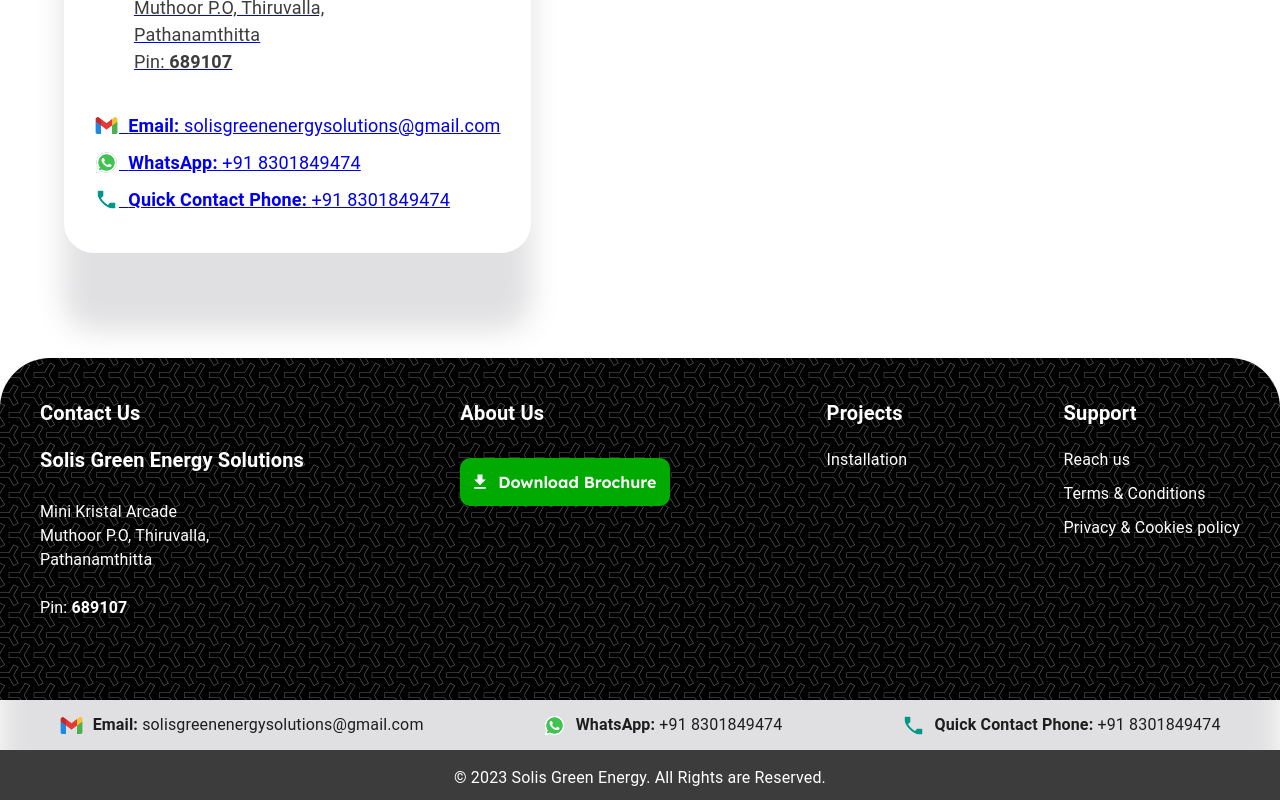
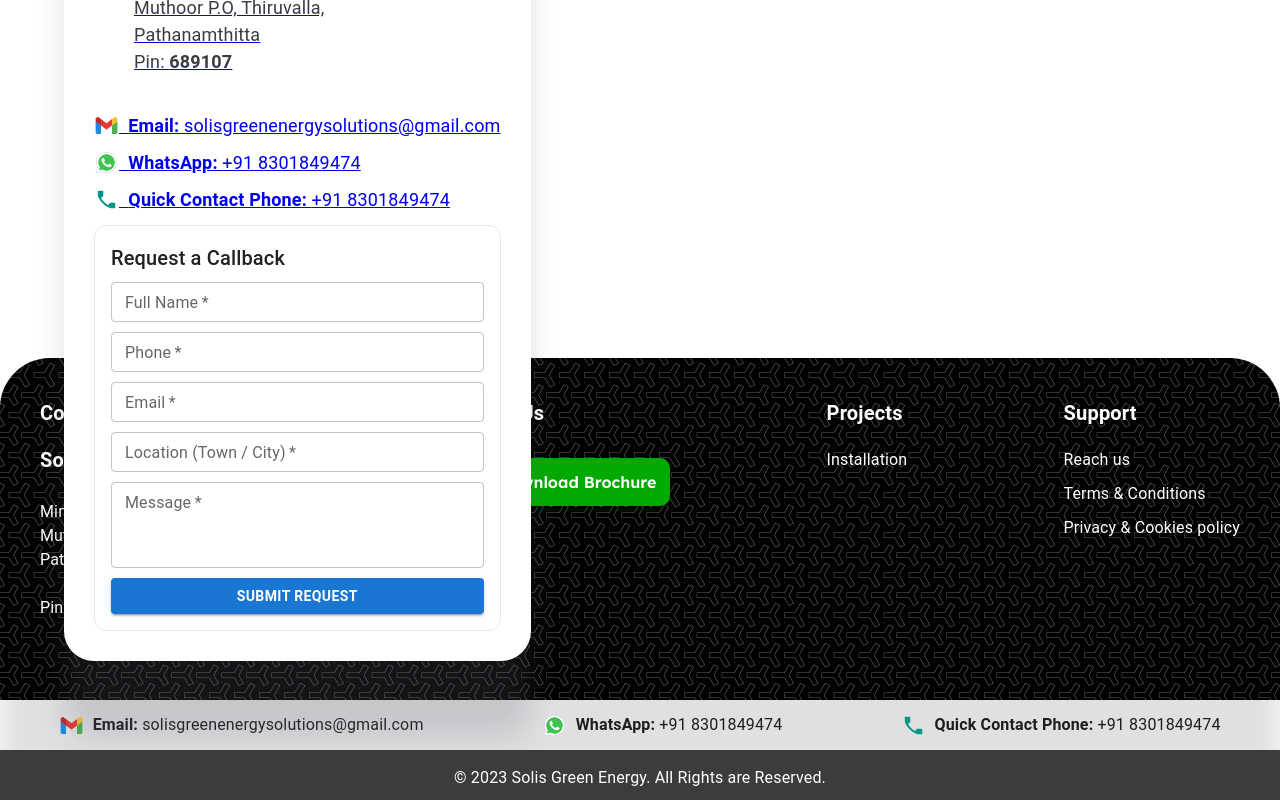
Before and after one commit to joshijacob-solis/solis-main, a React (Create React App) app: page /contacts in a window 1280 px wide. Shown: the part 442-1242 px from the top of the page. Built offline with nearby package versions, Linux system fonts and the light colour scheme.

Commit message:
Update contactPage.js

```diff
--- a/src/pages/ContactPage/contactPage.js
+++ b/src/pages/ContactPage/contactPage.js
@@ -1,4 +1,5 @@
-import { Box, Grid, Typography, useMediaQuery } from "@mui/material";
+import { useState } from "react";
+import { Box, Grid, Typography, useMediaQuery, TextField, Button, Alert, Stack } from "@mui/material";
 import { ContactPageStyles } from "./styles";
 import { MapBackground } from "./map";
 import locationIcon from "../../assets/images/locationIcon.png";
@@ -10,14 +11,17 @@ export const ContactPage = () => {
   const contactPageStyle = ContactPageStyles();
   const matches = useMediaQuery("(max-width:825px)");
 
-  // ====== Constants (no spaces in phone for links) ======
+  // ====== Config: change only this to switch destination ======
+  // Formspree example: https://formspree.io/f/xxxxxxx
+  // Apps Script example: https://script.google.com/macros/s/AKfycb.../exec
+  const FORM_ENDPOINT = "https://formspree.io/f/yourid";
+
+  // ====== Contact constants ======
   const EMAIL = "solisgreenenergysolutions@gmail.com";
   const PHONE_DISPLAY = "+91 8301849474";
-  const PHONE_E164 = "+918301849474";          // for tel:
-  const WA_NUMBER = "918301849474";            // for wa.me (no +)
-  const WA_TEXT = encodeURIComponent(
-    "Hi Solis Green Energy Solutions, I'd like a solar quote."
-  );
+  const PHONE_E164 = "+918301849474";
+  const WA_NUMBER = "918301849474";
+  const WA_TEXT = encodeURIComponent("Hi Solis Green Energy Solutions, I'd like a solar quote.");
   const MAPS_DIRECTIONS =
     "https://www.google.com/maps/dir/?api=1&destination=" +
     encodeURIComponent("Solis Green Energy Solutions, Mini Kristal Arcade, Muthoor, Thiruvalla 689107");
@@ -48,6 +52,70 @@ export const ContactPage = () => {
   const openGoogleMaps = () => {
     dl("directions_click", { destination: "Solis Green Energy Solutions" });
     window.open(MAPS_DIRECTIONS, "_blank", "noopener");
+  };
+
+  // ====== Form state ======
+  const [form, setForm] = useState({ name: "", phone: "", email: "", location: "", message: "" });
+  const [submitting, setSubmitting] = useState(false);
+  const [status, setStatus] = useState({ ok: null, msg: "" });
+
+  const handleChange = (e) => setForm((f) => ({ ...f, [e.target.name]: e.target.value }));
+
+  const isValidPhone = (v) => /^\+?\d[\d\s\-()]{8,}$/.test(v || "");
+  const isValidEmail = (v) => /^[^\s@]+@[^\s@]+\.[^\s@]+$/.test(v || "");
+
+  const handleSubmit = async (e) => {
+    e.preventDefault();
+    setStatus({ ok: null, msg: "" });
+
+    // Basic checks
+    if (!form.name || !form.phone || !form.email || !form.location || !form.message) {
+      setStatus({ ok: false, msg: "Please fill all fields." });
+      return;
+    }
+    if (!isValidPhone(form.phone)) {
+      setStatus({ ok: false, msg: "Please enter a valid phone number." });
+      return;
+    }
+    if (!isValidEmail(form.email)) {
+      setStatus({ ok: false, msg: "Please enter a valid email address." });
+      return;
+    }
+
+    setSubmitting(true);
+    try {
+      // Build form data
+      const fd = new FormData();
+      Object.entries(form).forEach(([k, v]) => fd.append(k, v));
+
+      // Append attribution
+      const params = new URLSearchParams(window.location.search);
+      fd.append("page_url", window.location.href);
+      ["utm_source", "utm_medium", "utm_campaign", "gclid"].forEach((k) => {
+        const val = params.get(k);
+        if (val) fd.append(k, val);
+      });
+
+      const res = await fetch(FORM_ENDPOINT, {
+        method: "POST",
+        headers: { Accept: "application/json" },
+        body: fd,
+      });
+
+      if (res.ok) {
+        setForm({ name: "", phone: "", email: "", location: "", message: "" });
+        setStatus({ ok: true, msg: "Thanks! We’ll contact you shortly." });
+        dl("generate_lead", { form_id: "contact_page_form", submission_status: "success" });
+      } else {
+        setStatus({ ok: false, msg: "There was an issue sending the form. Please try WhatsApp or Call." });
+        dl("lead_form_error", { form_id: "contact_page_form", error_message: `status_${res.status}` });
+      }
+    } catch (err) {
+      setStatus({ ok: false, msg: "Network error. Please try again or contact us directly." });
+      dl("lead_form_error", { form_id: "contact_page_form", error_message: err?.message || "network_error" });
+    } finally {
+      setSubmitting(false);
+    }
   };
 
   return (
@@ -137,6 +205,77 @@ export const ContactPage = () => {
               </span>
             </Box>
           </Typography>
+
+          {/* ===================== CONTACT FORM ===================== */}
+          <Box
+            component="form"
+            onSubmit={handleSubmit}
+            noValidate
+            sx={{ mt: 1.5, p: 2, border: "1px solid #e2e8f0", borderRadius: "12px", background: "#fff" }}
+          >
+            <Typography variant="h6" sx={{ mb: 1 }}>Request a Callback</Typography>
+
+            <Stack spacing={1.25}>
+              <TextField
+                label="Full Name"
+                name="name"
+                value={form.name}
+                onChange={handleChange}
+                required
+                size="small"
+              />
+              <TextField
+                label="Phone"
+                name="phone"
+                value={form.phone}
+                onChange={handleChange}
+                required
+                size="small"
+                placeholder="+91 8281770660"
+              />
+              <TextField
+                label="Email"
+                name="email"
+                value={form.email}
+                onChange={handleChange}
+                required
+                size="small"
+                type="email"
+              />
+              <TextField
+                label="Location (Town / City)"
+                name="location"
+                value={form.location}
+                onChange={handleChange}
+                required
+                size="small"
+              />
+              <TextField
+                label="Message"
+                name="message"
+                value={form.message}
+                onChange={handleChange}
+                required
+                size="small"
+                multiline
+                minRows={3}
+                placeholder="Tell us about your roof, load, preferred capacity, etc."
+              />
+
+              {status.ok === true && <Alert severity="success">{status.msg}</Alert>}
+              {status.ok === false && <Alert severity="error">{status.msg}</Alert>}
+
+              <Button
+                type="submit"
+                variant="contained"
+                disabled={submitting}
+                sx={{ fontWeight: 700 }}
+              >
+                {submitting ? "Sending..." : "Submit Request"}
+              </Button>
+            </Stack>
+          </Box>
+          {/* =================== END CONTACT FORM =================== */}
         </Box>
       </Box>
     </Grid>
```
